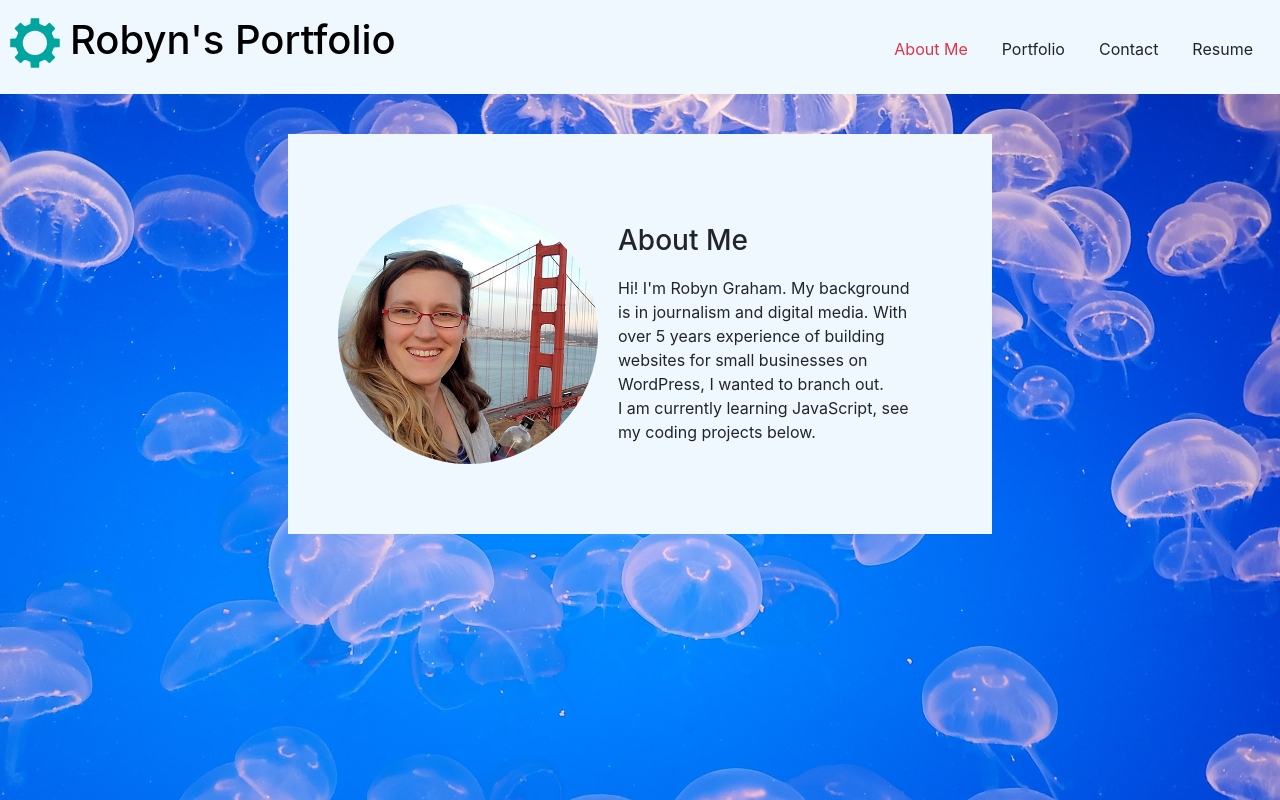
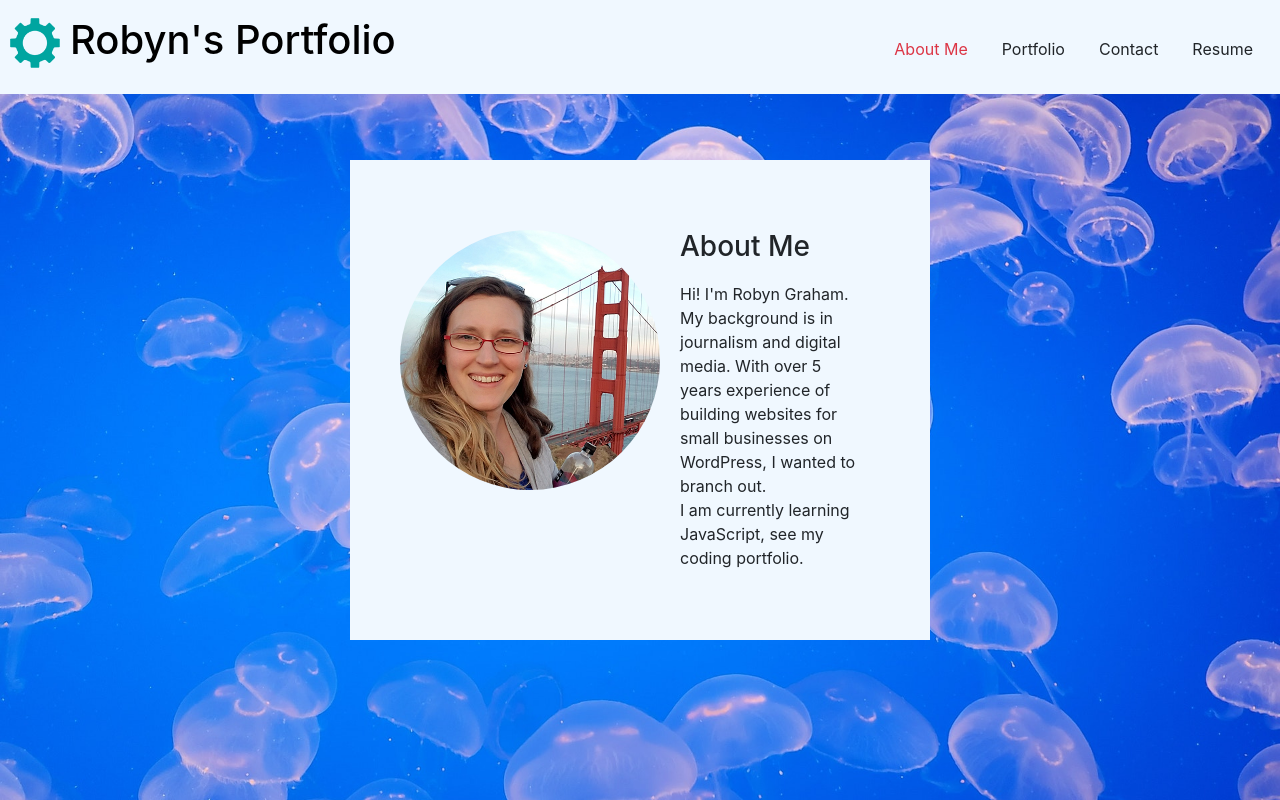
Before and after one commit to robyng/my-portfolio-with-react, a React (Create React App) app: page / in a window 1280 px wide. Shown: the top 800 px of the page. Built offline with nearby package versions, Linux system fonts and the light colour scheme.

Commit message:
fix header margin, adjust about me text

```diff
--- a/src/App.css
+++ b/src/App.css
@@ -11,6 +11,7 @@ nav a {
   font-weight: 600;
   text-decoration: none;
 }
+
 
 /* About Section */
 
@@ -26,8 +27,6 @@ nav a {
 }
 
 .about {
-  width: 60%;
-  margin: 0 auto;
   padding: 20px;
 }
 
@@ -197,12 +196,13 @@ p {
   }
 }
 
+/* use z index so content does't scroll over header*/
 header {
   background-color: aliceblue;
   align-items: center;
   width: 100%;
-
-
+  position: fixed;
+  z-index: 1;
 }
 
 
@@ -269,3 +269,7 @@ header a:hover {
   background-color: aliceblue;
   padding: 25px;
 }
+
+section {
+  margin-top: 120px;
+}
--- a/src/components/About/index.js
+++ b/src/components/About/index.js
@@ -3,7 +3,7 @@ import robyn from '../../assets/images/robyn-profile.jpg'
 
 function About() {
     return(
-<section id="about" className="about">
+<section id="about" className="about container col-6">
 
 <div className="profile">
 
@@ -13,7 +13,7 @@ function About() {
     <div className="about-disc">
         <h3>About Me</h3>
         <p>Hi! I'm Robyn Graham. My background is in journalism and digital media. With over 5 years experience of building websites for small businesses on WordPress, I wanted to branch out. </p>
-        <p>I am currently learning JavaScript, see my coding projects below.</p>
+        <p>I am currently learning JavaScript, see my coding portfolio.</p>
     </div>
 
 </div>
```
Also changed, not shown: src/components/Nav/index.js (+0 -15 lines).
